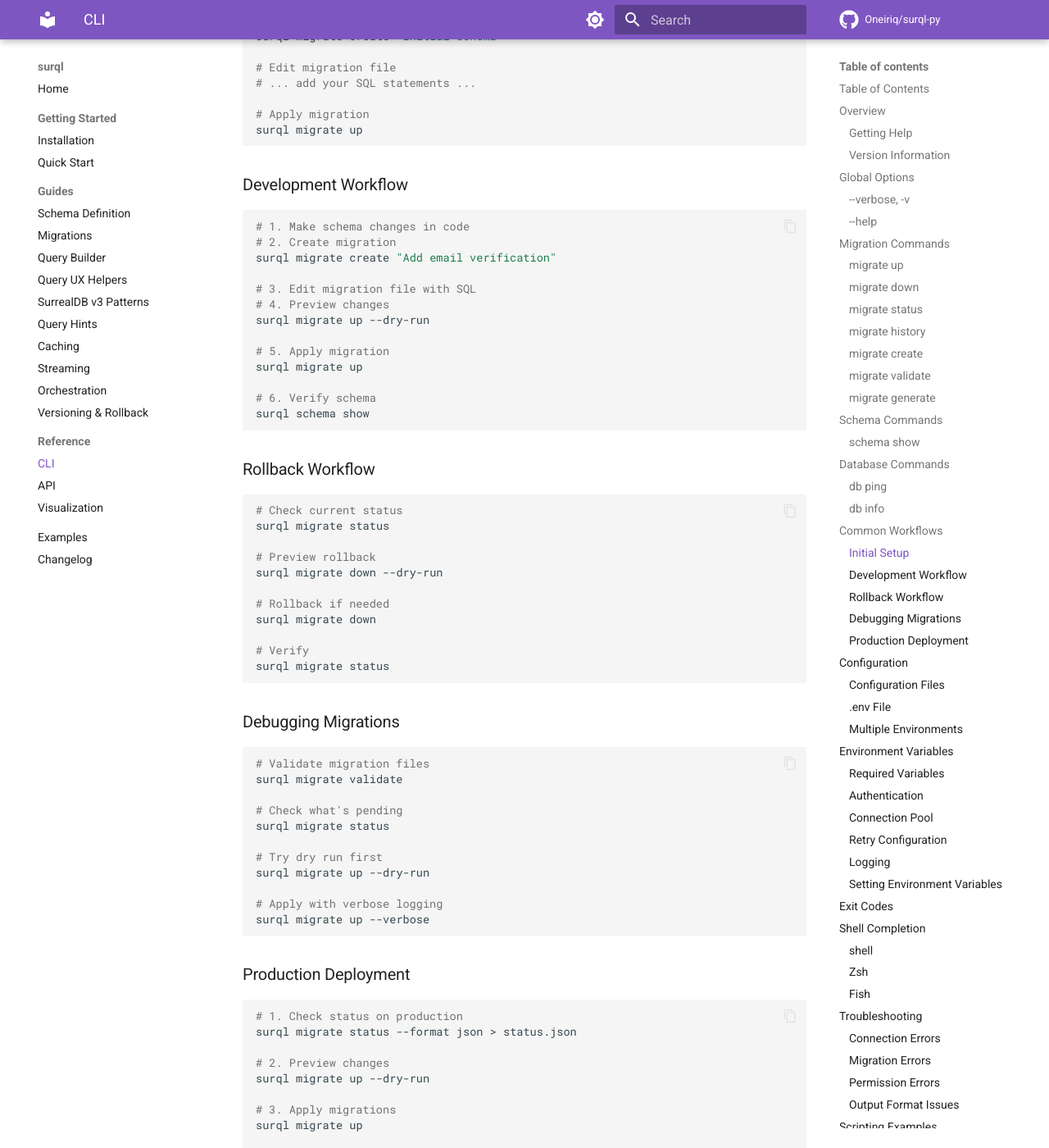
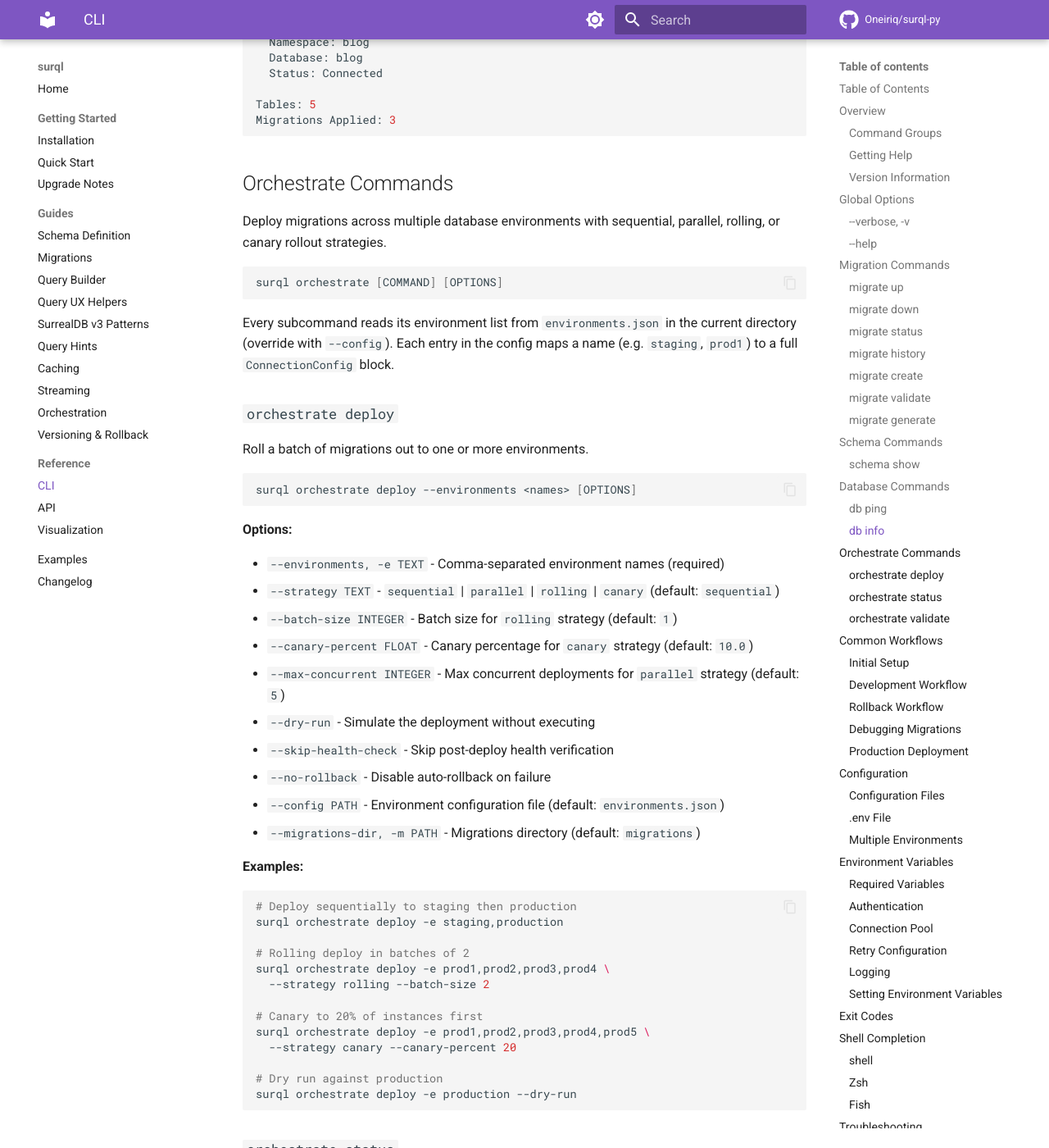
Before and after one commit to Oneiriq/surql-py, an MkDocs documentation site: the page built from docs/cli.md, in a window 1280 px wide and 1400 px high, scrolled down 9819 px. Shown: the whole window at 82% size. Built offline with MkDocs 1.6.1 and Material for MkDocs 9.7.7, drawn with Linux system fonts in a browser that asks for light colours; comment, search, counter and statistics services are not loaded; some of the changed text lies outside the part shown.

Commit message:
docs(cli,migration): add upgrade notes and extend CLI reference (#53)
- New docs/migration.md: call-site upgrade guide for the
  1.3.1 -> 1.4.0 -> 1.5.0 -> 1.5.1 transitions, wired under Getting
  Started in the nav.
- Extend docs/cli.md with a new Orchestrate Commands section covering
  surql orchestrate deploy | status | validate, plus a command-group
  matrix in the overview.

````diff
--- a/docs/cli.md
+++ b/docs/cli.md
@@ -9,17 +9,27 @@
 - [Migration Commands](#migration-commands)
 - [Schema Commands](#schema-commands)
 - [Database Commands](#database-commands)
+- [Orchestrate Commands](#orchestrate-commands)
 - [Common Workflows](#common-workflows)
 - [Configuration](#configuration)
 - [Environment Variables](#environment-variables)
 
 ## Overview
 
-The surql CLI provides commands for managing database schemas, migrations, and inspecting your database.
+The surql CLI provides commands for managing database schemas, migrations, multi-environment orchestration, and database inspection.
 
 ```shell
 surql [OPTIONS] COMMAND [ARGS]
 ```
+
+### Command Groups
+
+| Group | Purpose |
+| --- | --- |
+| `surql migrate` | Generate, apply, validate, squash, and roll back migrations. |
+| `surql schema` | Inspect, diff, export, and visualise the database schema. |
+| `surql db` | Initialise, ping, query, and reset the database. |
+| `surql orchestrate` | Deploy migrations across multiple environments with rollout strategies. |
 
 ### Getting Help
 
@@ -483,6 +493,92 @@
 Migrations Applied: 3
 ```
 
+## Orchestrate Commands
+
+Deploy migrations across multiple database environments with sequential, parallel, rolling, or canary rollout strategies.
+
+```shell
+surql orchestrate [COMMAND] [OPTIONS]
+```
+
+Every subcommand reads its environment list from `environments.json` in the current directory (override with `--config`). Each entry in the config maps a name (e.g. `staging`, `prod1`) to a full `ConnectionConfig` block.
+
+### `orchestrate deploy`
+
+Roll a batch of migrations out to one or more environments.
+
+```shell
+surql orchestrate deploy --environments <names> [OPTIONS]
+```
+
+**Options:**
+
+- `--environments, -e TEXT` - Comma-separated environment names (required)
+- `--strategy TEXT` - `sequential` | `parallel` | `rolling` | `canary` (default: `sequential`)
+- `--batch-size INTEGER` - Batch size for `rolling` strategy (default: `1`)
+- `--canary-percent FLOAT` - Canary percentage for `canary` strategy (default: `10.0`)
+- `--max-concurrent INTEGER` - Max concurrent deployments for `parallel` strategy (default: `5`)
+- `--dry-run` - Simulate the deployment without executing
+- `--skip-health-check` - Skip post-deploy health verification
+- `--no-rollback` - Disable auto-rollback on failure
+- `--config PATH` - Environment configuration file (default: `environments.json`)
+- `--migrations-dir, -m PATH` - Migrations directory (default: `migrations`)
+
+**Examples:**
+
+```shell
+# Deploy sequentially to staging then production
+surql orchestrate deploy -e staging,production
+
+# Rolling deploy in batches of 2
+surql orchestrate deploy -e prod1,prod2,prod3,prod4 \
+  --strategy rolling --batch-size 2
+
+# Canary to 20% of instances first
+surql orchestrate deploy -e prod1,prod2,prod3,prod4,prod5 \
+  --strategy canary --canary-percent 20
+
+# Dry run against production
+surql orchestrate deploy -e production --dry-run
+```
+
+### `orchestrate status`
+
+Report the current applied-migration state across environments.
+
+```shell
+surql orchestrate status --environments <names> [OPTIONS]
+```
+
+**Options:**
+
+- `--environments, -e TEXT` - Comma-separated environment names (required)
+- `--config PATH` - Environment configuration file (default: `environments.json`)
+
+**Example:**
+
+```shell
+surql orchestrate status -e prod1,prod2,prod3
+```
+
+### `orchestrate validate`
+
+Validate the environment configuration file and confirm connectivity to each environment.
+
+```shell
+surql orchestrate validate [OPTIONS]
+```
+
+**Options:**
+
+- `--config PATH` - Environment configuration file (default: `environments.json`)
+
+**Example:**
+
+```shell
+surql orchestrate validate --config prod-environments.json
+```
+
 ## Common Workflows
 
 ### Initial Setup
--- a/mkdocs.yml
+++ b/mkdocs.yml
@@ -74,6 +74,7 @@
   - Getting Started:
       - Installation: installation.md
       - Quick Start: quickstart.md
+      - Upgrade Notes: migration.md
   - Guides:
       - Schema Definition: schema.md
       - Migrations: migrations.md
````
Also changed, not shown: docs/migration.md (added, +117 -0 lines).
